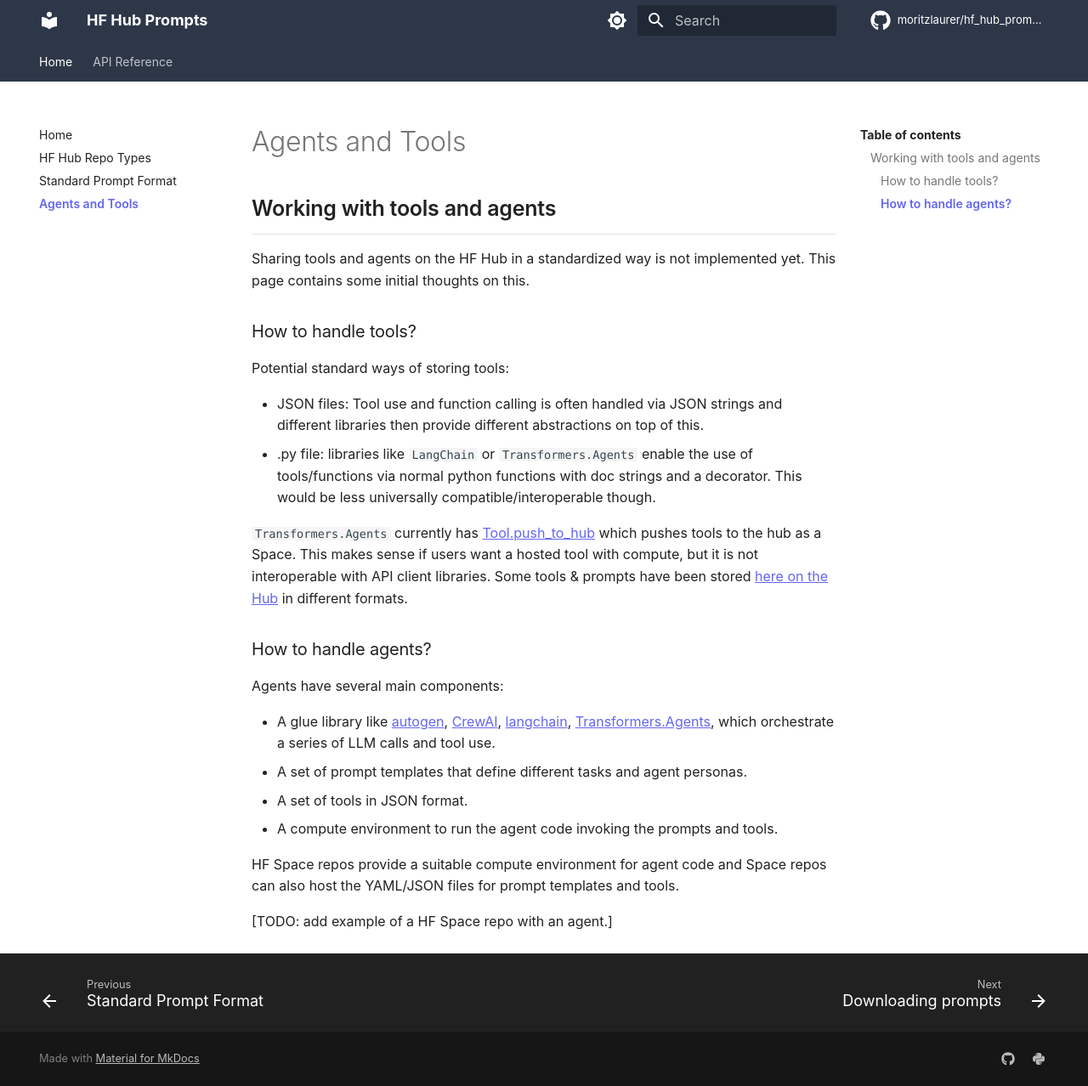
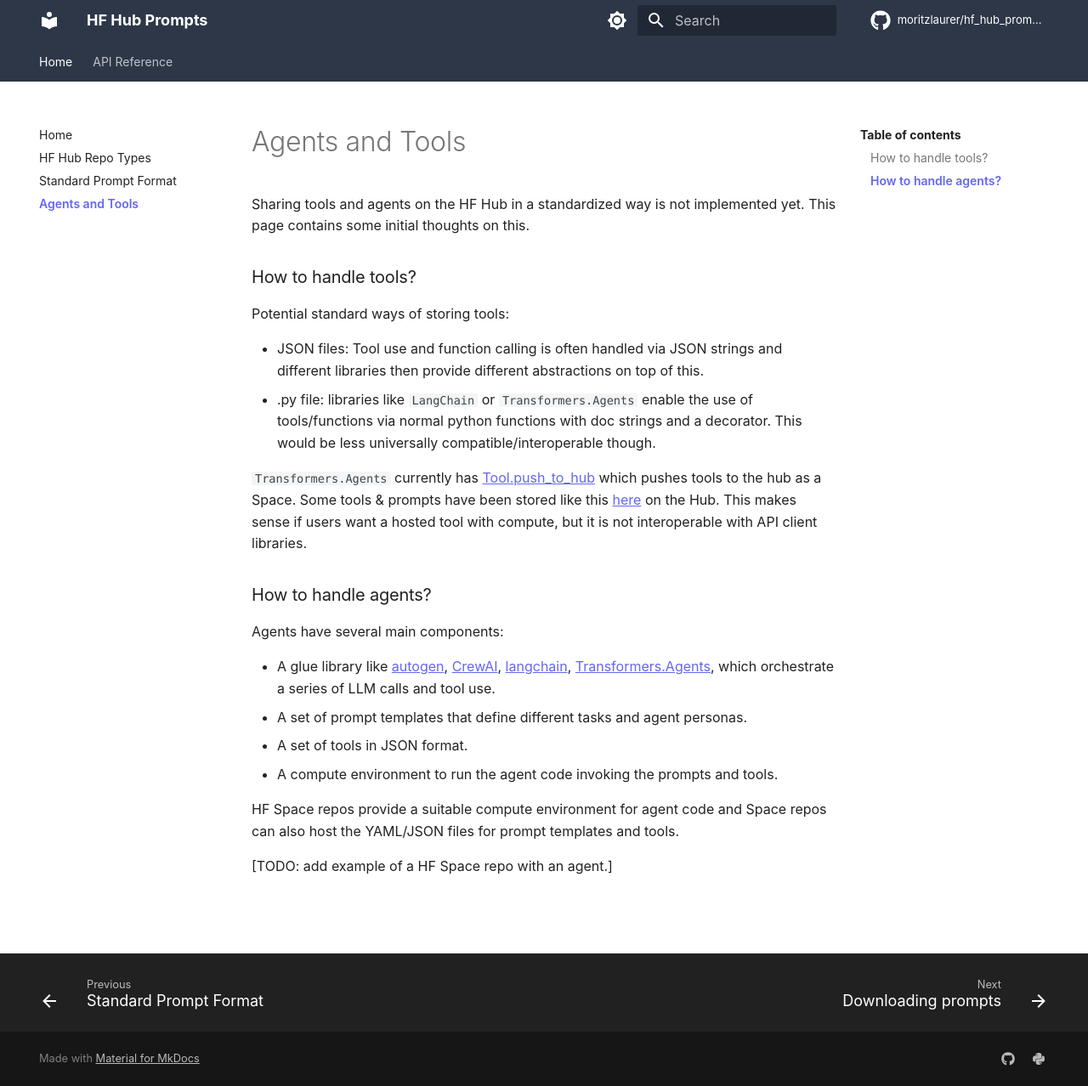
Before and after one commit to MoritzLaurer/prompt_templates, an MkDocs documentation site: the page built from docs/agents_tools.md, in a window 1280 px wide and 1278 px high. Shown: the whole window at 85% size. Built offline with MkDocs 1.6.1 and Material for MkDocs 9.7.7, drawn with Linux system fonts in a browser that asks for light colours; comment, search, counter and statistics services are not loaded.

Commit message:
docs: update docs

```diff
--- a/docs/agents_tools.md
+++ b/docs/agents_tools.md
@@ -1,5 +1,5 @@
+# Agents and Tools
 
-## Working with tools and agents
 Sharing tools and agents on the HF Hub in a standardized way is not implemented yet.
 This page contains some initial thoughts on this.
 
@@ -10,7 +10,7 @@
 - JSON files: Tool use and function calling is often handled via JSON strings and different libraries then provide different abstractions on top of this.
 - .py file: libraries like `LangChain` or `Transformers.Agents` enable the use of tools/functions via normal python functions with doc strings and a decorator. This would be less universally compatible/interoperable though.
 
-`Transformers.Agents` currently has [Tool.push_to_hub](https://huggingface.co/docs/transformers/v4.45.2/en/main_classes/agent#transformers.Tool.push_to_hub) which pushes tools to the hub as a Space. This makes sense if users want a hosted tool with compute, but it is not interoperable with API client libraries. Some tools & prompts have been stored [here on the Hub](https://huggingface.co/huggingface-tools) in different formats.
+`Transformers.Agents` currently has [Tool.push_to_hub](https://huggingface.co/docs/transformers/v4.45.2/en/main_classes/agent#transformers.Tool.push_to_hub) which pushes tools to the hub as a Space. Some tools & prompts have been stored like this [here](https://huggingface.co/huggingface-tools) on the Hub. This makes sense if users want a hosted tool with compute, but it is not interoperable with API client libraries.
 
 
 ### How to handle agents?
```
Also changed, not shown: docs/index.md (+2 -1 lines), docs/standard_prompt_format.md (+12 -10 lines).
